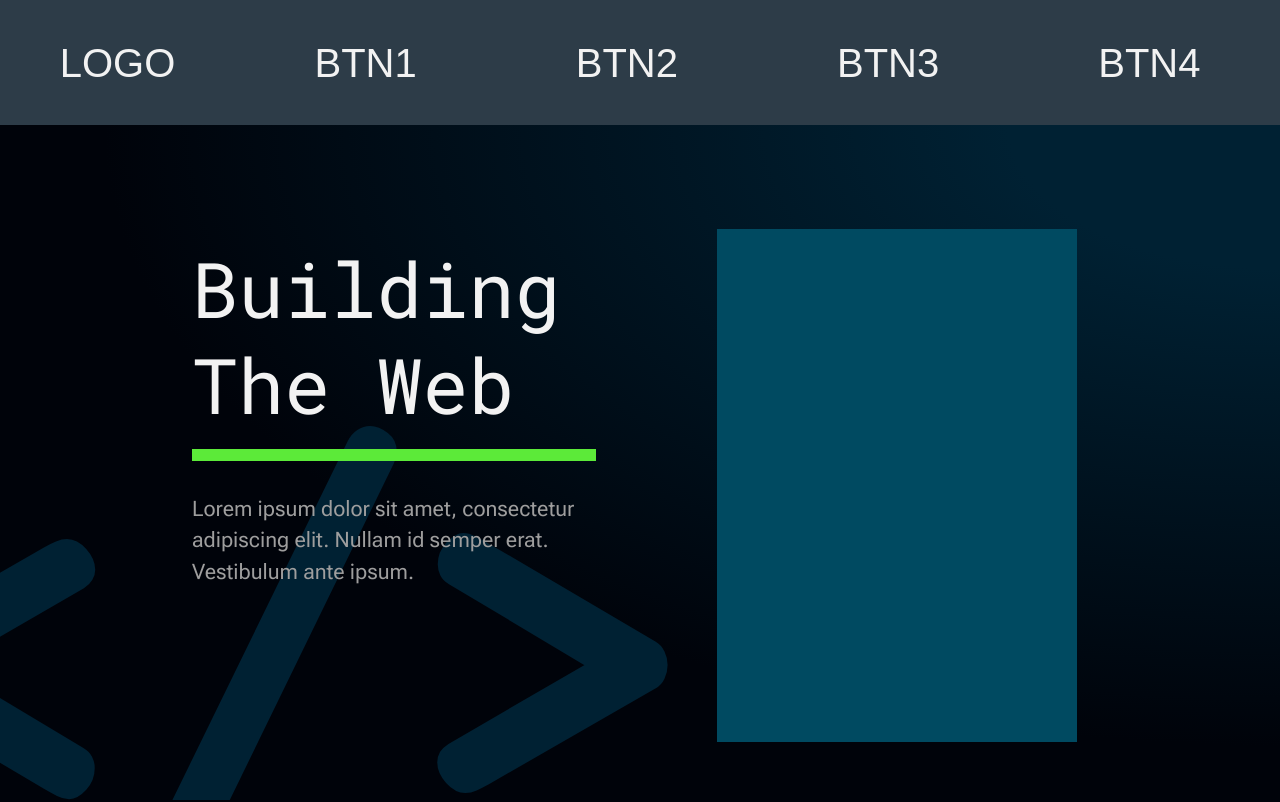
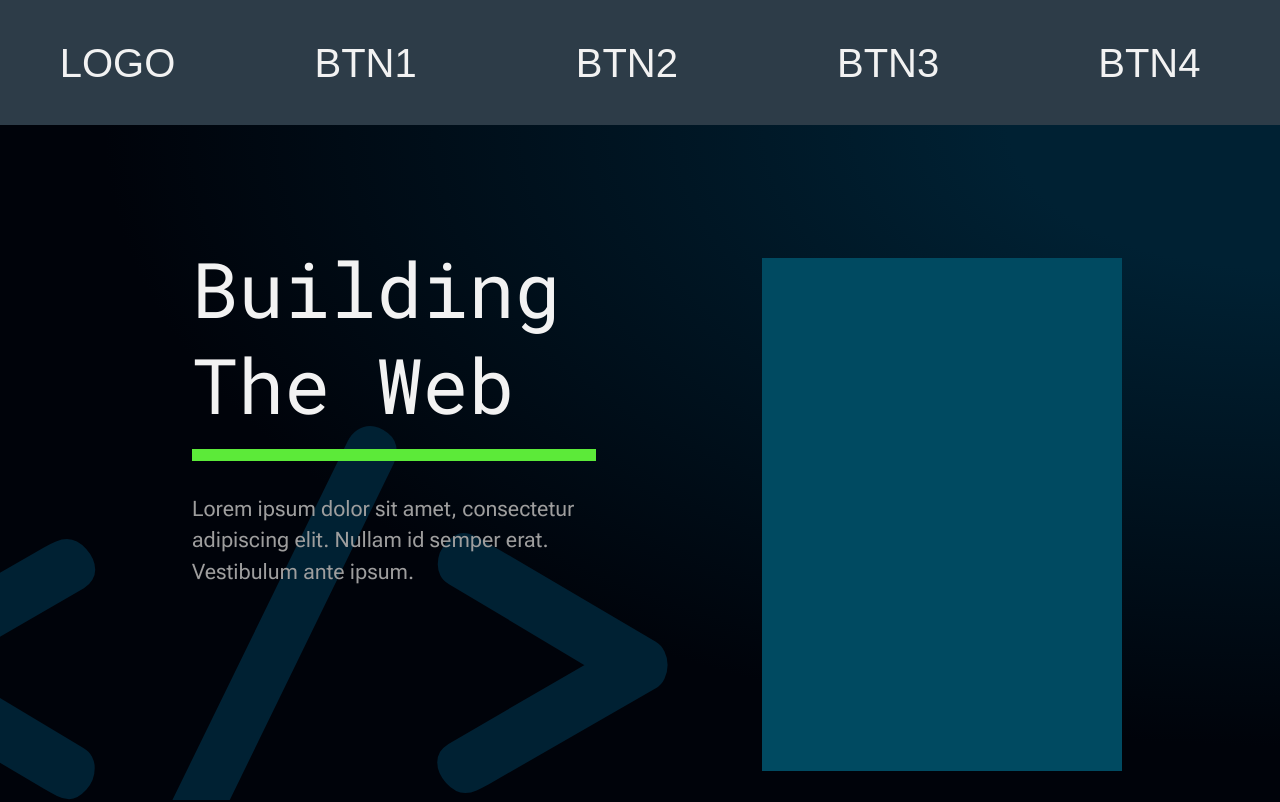
Before and after one commit to DaSmelterSaif/portfolio, a Vue app: page / in a window 1280 px wide. Shown: the top 802 px of the page. Built offline with nearby package versions, Linux system fonts and the light colour scheme; a web font is replaced by a local one.

Commit message:
fixed header section a little

```diff
--- a/src/components/ContactUsSec.vue
+++ b/src/components/ContactUsSec.vue
@@ -7,6 +7,9 @@ export default {
 </script>
 
 <template>
+    <!-- TODO (not really idk) - Fix inconsistent padding (here, it's 120, while in GenericSec, it's 20). -->
+    <!-- It really only affects zooming in (extremly). It's not really practical, but could infer more
+     info on how padding works. -->
     <section class="flex flex-col items-center justify-center px-120 bg-bg-light h-[85vh]">
         <h2 class="text-sec-title text-text mb-4">Get in Touch</h2>
         <p class="text-center text-body text-3.5xl text-text-muted mb-3">
--- a/src/components/HeroSec.vue
+++ b/src/components/HeroSec.vue
@@ -13,13 +13,12 @@ export default {
 
 <template>
     <!-- TODO - Fix vertical alignment (especially when pressing F11). -->
-    <!-- TODO - Fix h1 growing more than needed. -->
+    <!--// TODO - Fix h1 growing more than needed. -->
     <GenericSec
-        class="grid grid-cols-2 xll:px-56 relative -z-20 overflow-hidden bg-radial-[at_100%_0%] from-[#002133] from-15% to-bg-dark to-65% h-[calc(100vh-125px)]">
+        class="grid lg:grid-rows-1 lg:grid-cols-2 grid-rows-2 xll:px-56 relative -z-20 overflow-hidden bg-radial-[at_100%_0%] from-[#002133] from-15% to-bg-dark to-65% min-h-[calc(100vh-125px)]">
 
-        <div class="flex xl:justify-center items-center lg:justify-start w-11/12">
+        <div class="flex xl:justify-center items-center lg:justify-start lg:mr-[8.333%] lg:ml-0 ml-[8.333%]">
             <!-- bg-blue-300/30 -->
-            <!-- mt-24 -->
             <div class="mb-[12vh] max-w-124 xl:ml-20 lg:ml-5">
                 <div class="border-b-12 border-solid border-primary pb-4">
                     <h1 class="text-title text-text text-[clamp(var(--text-3xl),6vw,var(--text-8xl))] leading-tight">
@@ -34,11 +33,11 @@ export default {
                     id semper erat. Vestibulum ante ipsum.</p>
             </div>
         </div>
-
-        <div class="justify-center items-start flex-10"> <!-- bg-amber-300/30 -->
+        <!-- TODO - Fix the height of the card (that has bg-highlight utility class). -->
+        <div class="flex justify-center items-center"> <!-- bg-amber-300/30 -->
             <!-- w-105 -->
             <div
-                class="bg-highlight xll:w-[23vw] 2xl:mt-[7vh] 2xl:ml-[8vw] 2xl:h-auto 2xl:w-97.75 2xl:aspect-391/557 xl:h-auto xl:w-90 xl:aspect-391/557 lg:mt-[13vh] lg:h-66 lg:w-auto lg:aspect-557/391 ml-[6vw]">
+                class="bg-highlight xll:w-[23vw] 2xl:mt-[7vh] 2xl:ml-[8vw] 2xl:h-auto 2xl:w-97.75 2xl:aspect-391/557 xl:h-auto xl:w-90 xl:aspect-391/557 lg:mt-[13vh] lg:h-66 lg:w-auto lg:aspect-557/391 lg:ml-[6vw] h-auto w-[50vw] aspect-391/557">
             </div>
             <!-- 2xl:ml-[20vw] -->
         </div>
```
